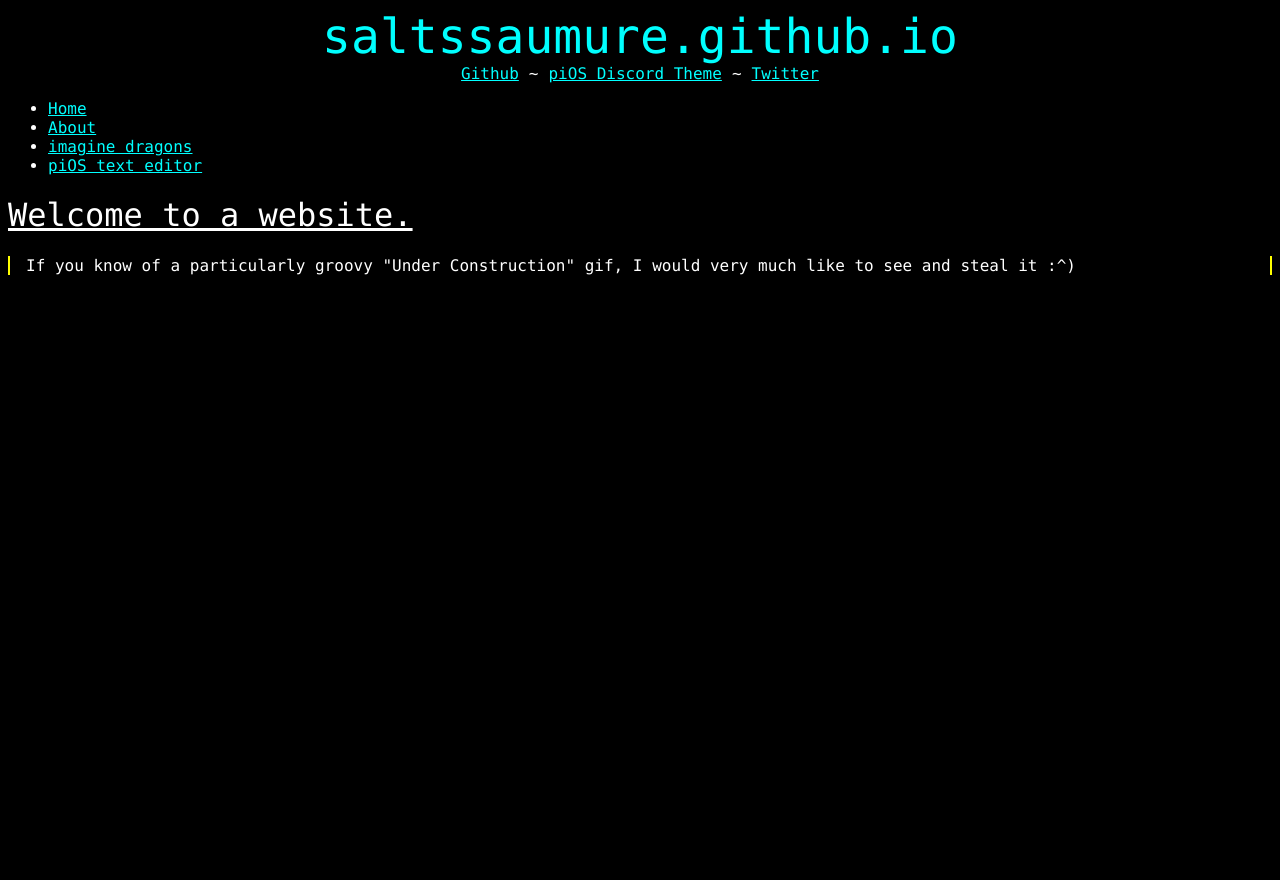
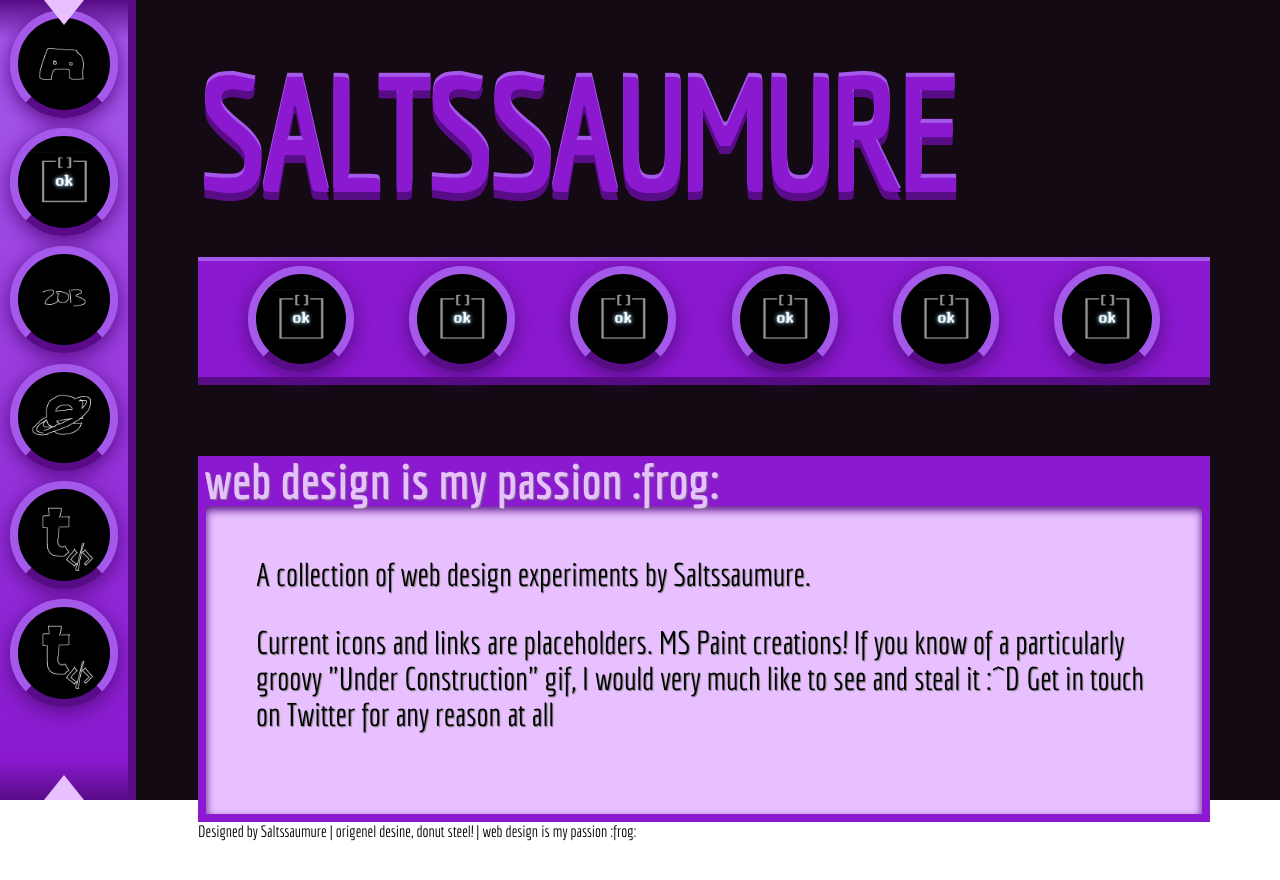
Before and after one commit to Saltssaumure/saltssaumure.github.io, a plain HTML site: page index.html in a window 1280 px wide. Before the commit the page ends 800 px from the top, so only its background shows below. Drawn offline with Linux system fonts and the light colour scheme; a web font is replaced by a local one.

Commit message:
Purple refresh!
Complete revamp of home page. It's purple now.

```diff
--- a/css/main.css
+++ /dev/null
@@ -1,68 +0,0 @@
-@font-face {
-    font-family: "PerfectDOS";
-    src: url("https://static.tumblr.com/6nmlfta/kInq29swf/perfect_dos_vga_437_win.ttf")
-}
-
-*
-{
-    font-family: "PerfectDOS", Consolas, monospace;
-}
-
-h1, h2
-{
-	font-size: 24pt;
-	font-weight: normal;
-	text-decoration: underline;
-}
-
-body
-{
-	background: black;
-	color: white;
-}
-
-a
-{
-	color: cyan;
-}
-
-p
-{
-	border: solid yellow;
-	border-width: 0 2px;
-	padding-left: 1em;
-}
-
-img
-{
-	max-width: 900px;
-}
-
-header
-{
-	width: 100%;
-	text-align: center;
-}
-
-#linkos
-{
-	display: flex;
-	justify-content: center;
-}
-
-#linkos>*
-{
-	padding: 0px 10px;
-}
-
-#titlelink
-{
-	font-size: 36pt;
-	text-decoration: none;
-	color: cyan;
-}
-
-#titlelink:hover
-{
-	color: #77F;
-}
--- a/index.html
+++ b/index.html
@@ -1,32 +1,75 @@
 <!doctype html>
 
-<html>
+<html lang="en">
 
 <head>
-	<title>Saltssaumure's GitHub Site</title>
-	<link rel="stylesheet" href="css/main.css">
-    <link rel="icon" href="okicon.png">
+    <title>web design is my passion :frog:</title>
+    <link rel="stylesheet" href="main.css">
+    <link rel="icon" type="image/png" href="icons/favicon.png">
+    <script src="js/main.js"></script>
+    <meta charset="UTF-8">
+    <meta name="description" content="A collection of web design experiments by Saltssaumure.">
+    <meta name="keywords" content="html, css, salt, saltssaumure, superhot, discord, art">
+    <meta name="author" content="Saltssaumure">
 </head>
 
 <body>
-	<header>
-		<a id="titlelink" href="https://saltssaumure.github.io">saltssaumure.github.io</a>
-		<div id="linkos">
-			<a href="https://github.com/Saltssaumure/">Github</a> ~
-			<a href="https://saltssaumure.github.io/pios-discord-theme">piOS Discord Theme</a> ~
-			<a href="https://twitter.com/Saltssaumure">Twitter</a>
-		</div>
-	</header>
-    <nav>
-        <ul>
-            <li><a href="/">Home</a></li>
-            <li><a href="/about">About</a></li>
-            <li><a href="/no">imagine dragons</a></li>
-            <li><a href="texteditor/piOStextbox.html">piOS text editor</a></li>
-        </ul>
-    </nav>
-	<h1>Welcome to a website.</h1>
-	<p>If you know of a particularly groovy "Under Construction" gif, I would very much like to see and steal it :^)</p>
+
+<div class="pagecontainer">
+
+
+    <div class="sidebar">
+        <div class="arrows up">
+            <div class="triangle"></div>
+        </div>
+        <div class="arrows down">
+            <div class="triangle"></div>
+        </div>
+        <nav class="pages">
+            <a href="https://saltssaumure.tumblr.com"><div title="piOS Discord Theme"></div></a>
+            <a href=""><div title="piOS Text Editor"></div></a>
+            <a href=""><div title="2013 Site Banner"></div></a>
+            <a href=""><div title="IE7 Crash"></div></a>
+            <a href=""><div title="testingsiteforhtml Tumblr"></div></a>
+            <a href=""><div title="testingsiteforhtml Tumblr"></div></a>
+        </nav>
+    </div>
+
+    <div id="ok">
+
+        <header>
+            <a href="/"><span title="Home">SALTSSAUMURE</span></a>
+            <nav class="social">
+                <a href="https://twitter.com/Saltssaumure"><div title="Twitter"></div></a>
+                <a href="https://saltssaumure.tumblr.com"><div title="Tumblr"></div></a>
+                <a href="https://pcpartpicker.com/user/Saltssaumure/"><div title="PCPartPicker"></div></a>
+                <a href="https://discord.gg/CzdmdFh"><div title="PC Database Discord"></div></a>
+                <a href=""><div title="Discord ID - Saltssaumure#7557"></div></a>
+                <a href="mailto:saltssaumure@gmail.com"><div title="Email"></div></a>
+            </nav>
+        </header>
+
+        <main>
+            <div class="minmax">
+                <div title="Minimise"></div>
+                <div title="Fullscreen"></div>
+                <div title="Close"></div>
+            </div>
+            <div class="inner">
+                <h1>web design is my passion :frog:</h1>
+                <p>A collection of web design experiments by Saltssaumure.</p>
+                <p>Current icons and links are placeholders. MS Paint creations! If you know of a particularly groovy "Under Construction" gif, I would very much like to see and steal it :^D Get in touch on Twitter for any reason at all</p>
+            </div>
+        </main>
+
+        <footer>
+            <span>Designed by Saltssaumure | origenel desine, donut steel! | web design is my passion :frog:</span>
+        </footer>
+
+    </div>
+
+</div>
+
 </body>
 
 </html>
--- /dev/null
+++ b/main.css
@@ -0,0 +1,275 @@
+@import url('https://fonts.googleapis.com/css2?family=Economica:wght@400;700&display=swap');
+
+html, body
+{
+    height: 100%;
+    margin: 0;
+}
+
+.pagecontainer
+{
+    height: 100%;
+    font-family: "Economica", sans-serif;
+    background: var(--gary);
+    --gary: rgb(20,10,20);
+    --porple: rgb(165,89,234); /* for sidebar and title*/
+    --darkporple: rgb(88,12,134); /*for shadows*/
+    --brightporple: rgb(138,25,207);
+    --light: rgb(232 192 255);
+    --gradient: radial-gradient(transparent 70%,var(--brightporple));
+}
+
+/*-- sidebar stuff --*/
+
+div.sidebar
+{
+    position: fixed;
+    width: 10vw;
+    height: 100vh;
+    top: 0;
+    left: 0;
+    background: linear-gradient(var(--darkporple), var(--porple) 5%,var(--brightporple) 95%,var(--darkporple)) ;
+    border-right: 8px solid var(--darkporple);
+    z-index: 2;
+}
+
+.arrows
+{
+    position: absolute;
+    width: 100%;
+    background: transparent;
+}
+
+    .triangle
+    {
+        border-color: var(--light) transparent;
+        border-style: solid;
+        height: 0px;
+        width: 0px;
+        margin: auto auto;
+    }
+
+        .up
+        {
+            top: 0;
+        }
+
+        .up .triangle
+        {
+            border-width: 25px 20px 0px 20px;
+        }
+
+        .down
+        {
+            bottom: 0;
+        }
+
+        .down .triangle
+        {
+            border-width: 0px 20px 25px 20px;
+        }
+
+nav.pages
+{
+    margin: 0;
+    overflow: auto;
+    height: 100%;
+}
+
+nav.pages::-webkit-scrollbar
+{
+    display: none;
+}
+
+    nav.pages div
+    {
+        border-radius: 50%;
+        margin: 8%;
+        border: 8px solid var(--porple);
+        border-bottom: 8px solid var(--darkporple);
+        box-shadow: 0 5px 20px var(--darkporple);
+    }
+
+    nav.pages div:hover
+    {
+        box-shadow: 0 0 20px white;
+        overflow: visible;
+
+    }
+
+        nav.pages div[title="piOS Text Editor"]
+        {
+            background: var(--gradient), url("icons/texteditorIcon.png") 0/100%;
+        }
+
+        nav.pages div[title="piOS Discord Theme"]
+        {
+            background: var(--gradient), url("icons/discordthemeIcon.png") 0/100%;
+        }
+
+        nav.pages div[title="2013 Site Banner"]
+        {
+            background: var(--gradient), url("icons/2013siteIcon.png") 0/100%;
+        }
+
+        nav.pages div[title="IE7 Crash"]
+        {
+            background: var(--gradient), url("icons/ie7Icon.png") 0/100%;
+        }
+
+        nav.pages div[title="testingsiteforhtml Tumblr"]
+        {
+            background: var(--gradient), url("icons/testingsiteIcon.png") 0/100%;
+        }
+
+    /* height equal to width */
+    nav.pages div:before {
+        content: "";
+        display: block;
+        padding-top: 100%;
+    }
+
+/*-- right area stuff --*/
+
+div#ok
+{
+    margin-left: 10vw;
+    padding: 40px 70px;
+    height: auto;
+    overflow-y: auto;
+}
+
+header
+{
+    display: flex;
+    flex-flow: row wrap;
+    padding-bottom: 20px;
+}
+
+header a
+{
+    text-decoration: none;
+}
+
+header span /*SALTSSAUMURE*/
+{
+    font-weight: bolder;
+    font-size: 160px;
+    letter-spacing: -8px;
+    color: var(--brightporple);
+    /*text-shadow: 0 -4px 2px var(--light), 0 8px 8px var(--brightporple), 0 16px 16px var(--darkporple);*/
+    text-shadow: 0 -4px 0 var(--porple), 0 8px var(--darkporple);
+    text-align: center;
+    overflow-x: hidden;
+    text-overflow: ellipsis;
+    padding-right: 50px;
+    transform:rotateZ(-2deg);
+}
+
+nav.social /* links to social media */
+{
+    background: var(--brightporple);
+    margin: 33px 0 31px;
+    flex-grow: 100;
+    display: flex;
+    justify-content: space-evenly;
+    flex-wrap: wrap;
+    border-top: 4px solid var(--porple);
+    border-bottom: 8px solid var(--darkporple);
+}
+
+    nav.social div
+    {
+        border-radius: 50%;
+        width: 90px;
+        height: 90px;
+        margin: 5px;
+        border: 8px solid var(--porple);
+        border-bottom: 8px solid var(--darkporple);
+        box-shadow: 0 5px 20px var(--darkporple);
+    }
+
+    nav.social div:hover
+    {
+        box-shadow: 0 0 20px white;
+        overflow: visible;
+    }
+
+        nav.social div[title="Twitter"]
+        {
+            background: var(--gradient), url("icons/texteditorIcon.png") 0/100%;
+        }
+
+        nav.social div[title="Tumblr"]
+        {
+            background: var(--gradient), url("icons/texteditorIcon.png") 0/100%;
+        }
+
+        nav.social div[title="PCPartPicker"]
+        {
+            background: var(--gradient), url("icons/texteditorIcon.png") 0/100%;
+        }
+
+        nav.social div[title="PC Database Discord"]
+        {
+            background: var(--gradient), url("icons/texteditorIcon.png") 0/100%;
+        }
+
+        nav.social div[title="Discord ID - Saltssaumure#7557"]
+        {
+            background: var(--gradient), url("icons/texteditorIcon.png") 0/100%;
+        }
+
+        nav.social div[title="Email"]
+        {
+            background: var(--gradient), url("icons/texteditorIcon.png") 0/100%;
+        }
+
+/*-- content --*/
+
+main
+{
+    position: relative;
+    margin-top: 20px;
+    background: var(--brightporple);
+    padding: 50px 8px 8px 8px;
+    overflow: auto;
+}
+
+main h1
+{
+    position: absolute;
+    top: -4px;;
+    left: 6px;
+    margin: 0;
+    font-size: 50px;
+    color: var(--light);
+}
+
+main ul
+{
+    height: 2em;
+    right: 0;
+    top: 7px;
+}
+
+div.inner
+{
+    background: var(--light);
+    overflow: auto;
+    color: black;
+    font-size: 2em;
+    padding: 50px;
+    box-shadow: inset 0 4px 8px var(--darkporple);
+    text-shadow: 1px 1px 1px grey;
+}
+
+p
+{
+    margin-top: 0;
+}
+
+div.inner ul
+{
+    list-style: square;
+}
```
Also changed, not shown: icons/2013siteIcon.png (added), icons/discordthemeIcon.png (added), icons/favicon.png (added), icons/ie7Icon.png (added), icons/testingsiteIcon.png (added), icons/texteditorIcon.png (added), okicon.png (deleted), 1 other file.
